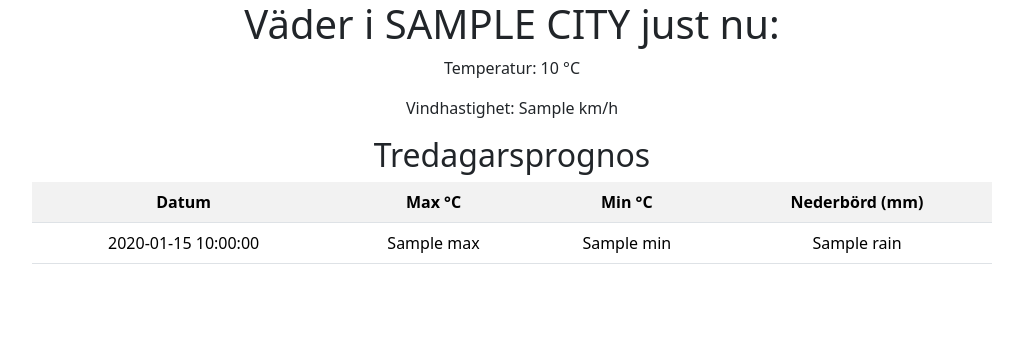
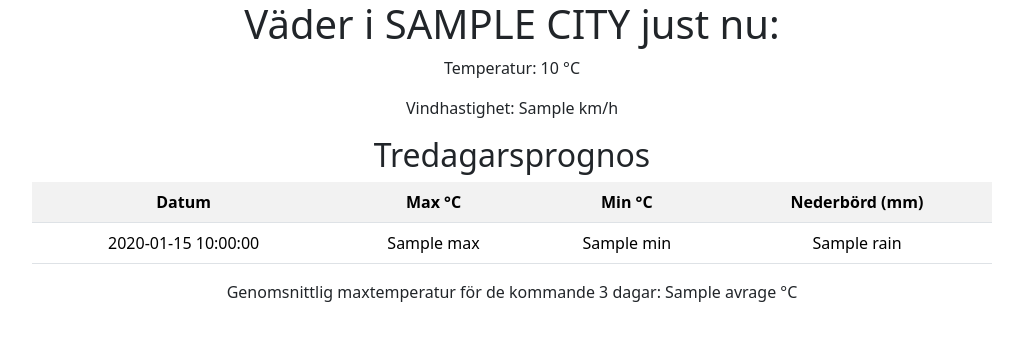
Before and after one commit to ismailg-labs/individuell_uppgift_programmering2, a Flask app: template application/templates/weather.html in a window 1280 px wide. Shown: the top 341 px of the page, without its empty margins (128-1151 px from the left). Run offline with Flask 3, Linux system fonts and the light colour scheme; the template is opened without the code that fills it: most values are stand-ins (such as "Sample title", 1, 10 or a date in 2020).

Commit message:
added pandas avrage max temp calculation and a test for it that passed

```diff
--- a/application/app.py
+++ b/application/app.py
@@ -1,6 +1,7 @@
 from flask import Flask, render_template, request
 from application.cities import cities, city_exists
 from application.weather import get_weather, get_days
+from application.data_analys import avr_temp
 
 app = Flask(__name__, template_folder="templates")
 
@@ -27,13 +28,24 @@ def weather_page():
         return render_template("weather.html", error=data["error"])
 
     days = get_days(data)
+    avrage = avr_temp(days)
 
-    return render_template("weather.html",city=city, data=data, days=days)
+    return render_template("weather.html",city=city, data=data, days=days, avrage=avrage)
 
 @app.errorhandler(404)
 def error_404(error):
     return render_template("404.html"), 404
 
 
+
+
+
+
+
+
+
+
+
+
 if __name__ == "__main__":
     app.run(debug=True)
--- a/application/templates/weather.html
+++ b/application/templates/weather.html
@@ -28,5 +28,8 @@
         </tr>
         {% endfor %}
     </table>
+    <p class="text-center">
+    Genomsnittlig maxtemperatur för de kommande 3 dagar: {{ avrage }} °C
+    </p>
 {%endif%}
 {%endblock%}
```
Also changed, not shown: application/data_analys.py (+8 -0 lines), tests/test_app.py (+8 -0 lines).
